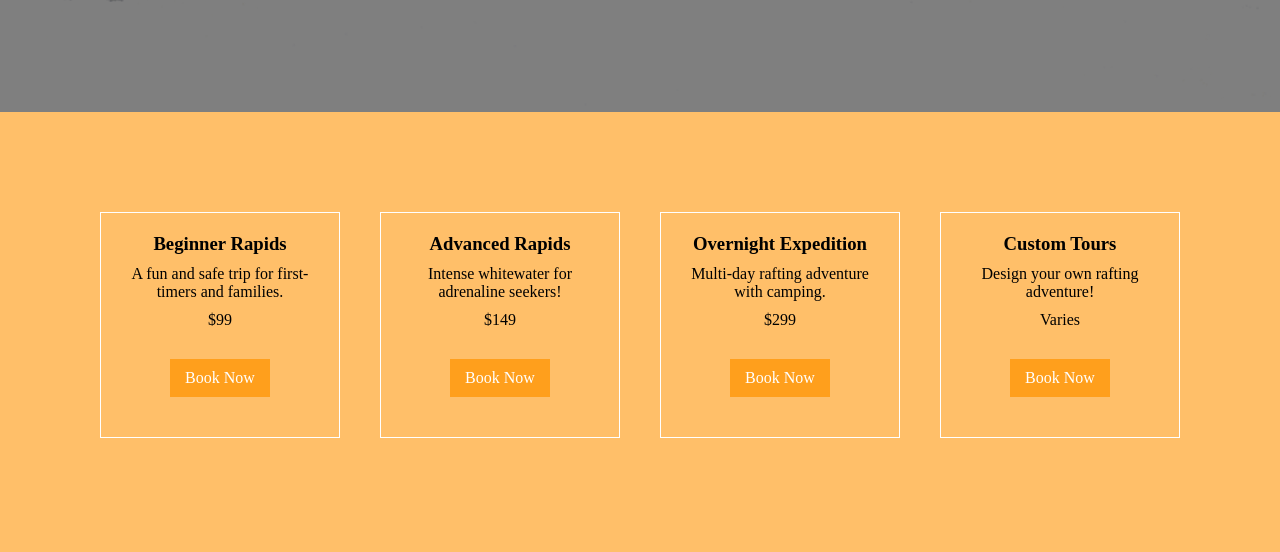
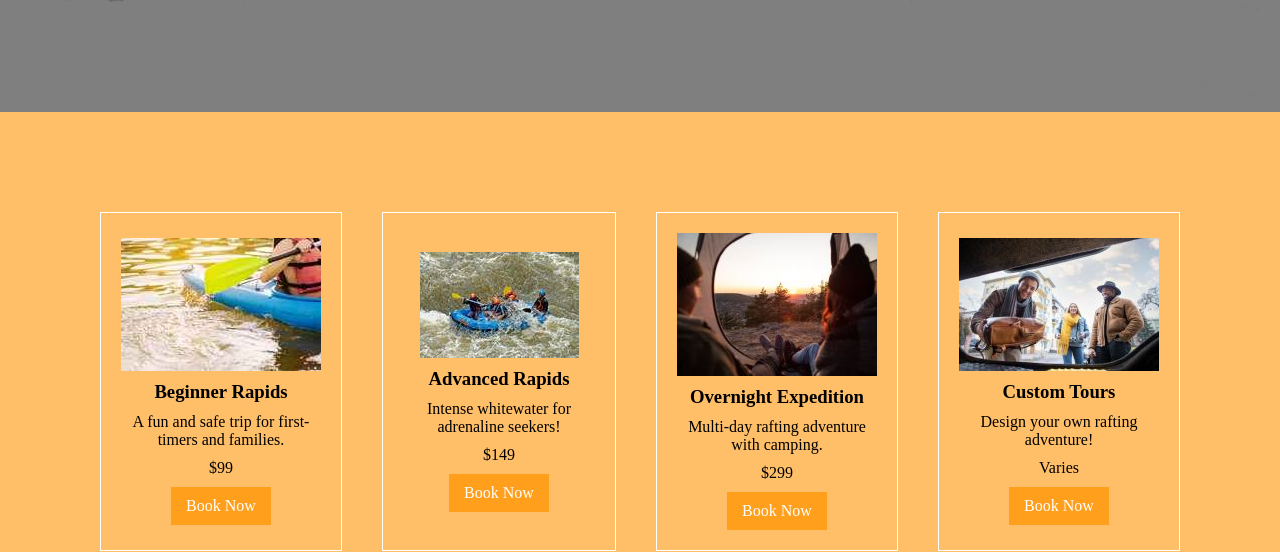
Before and after one commit to btom7447/wdd130, a plain HTML site: page wwr/trips.html in a window 1280 px wide. Shown: the part 718-1270 px from the top of the page. Drawn offline with Linux system fonts and the light colour scheme.

Commit message:
added pictures to rafting cards

```diff
--- a/wwr/styles/styles.css
+++ b/wwr/styles/styles.css
@@ -461,7 +461,6 @@ main .employees {
     gap: 10px;
 }
 .book-button {
-    margin: 20px;
     background: var(--primary-color);
     color: white;
     padding: 10px 15px;
--- a/wwr/trips.html
+++ b/wwr/trips.html
@@ -35,24 +35,28 @@
         <!-- CSS GRID FOR TRIPS -->
         <section class="trip-list">
             <div class="trip">
+                <img src="./images/male-kayaking-with-paddle-lake.jpg" alt="picutre of beginner rapids">
                 <h3>Beginner Rapids</h3>
                 <p>A fun and safe trip for first-timers and families.</p>
                 <span>$99</span>
                 <a href="contact.html" class="book-button">Book Now</a>
             </div>
             <div class="trip">
+                <img src="./images/OIP.jpg" alt="an advanced rapid">
                 <h3>Advanced Rapids</h3>
                 <p>Intense whitewater for adrenaline seekers!</p>
                 <span>$149</span>
                 <a href="contact.html" class="book-button">Book Now</a>
             </div>
             <div class="trip">
+                <img src="./images/back-view-couple-enjoying-sunrise.jpg" alt="picture of campers in tent">
                 <h3>Overnight Expedition</h3>
                 <p>Multi-day rafting adventure with camping.</p>
                 <span>$299</span>
                 <a href="contact.html" class="book-button">Book Now</a>
             </div>
             <div class="trip">
+                <img src="./images/young-adults-travelling-winter-time.jpg" alt="young people preparing to travel">
                 <h3>Custom Tours</h3>
                 <p>Design your own rafting adventure!</p>
                 <span>Varies</span>
```
Also changed, not shown: wwr/images/OIP.jpg (added), wwr/images/back-view-couple-enjoying-sunrise.jpg (added), wwr/images/male-kayaking-with-paddle-lake.jpg (added), wwr/images/young-adults-travelling-winter-time.jpg (added).
